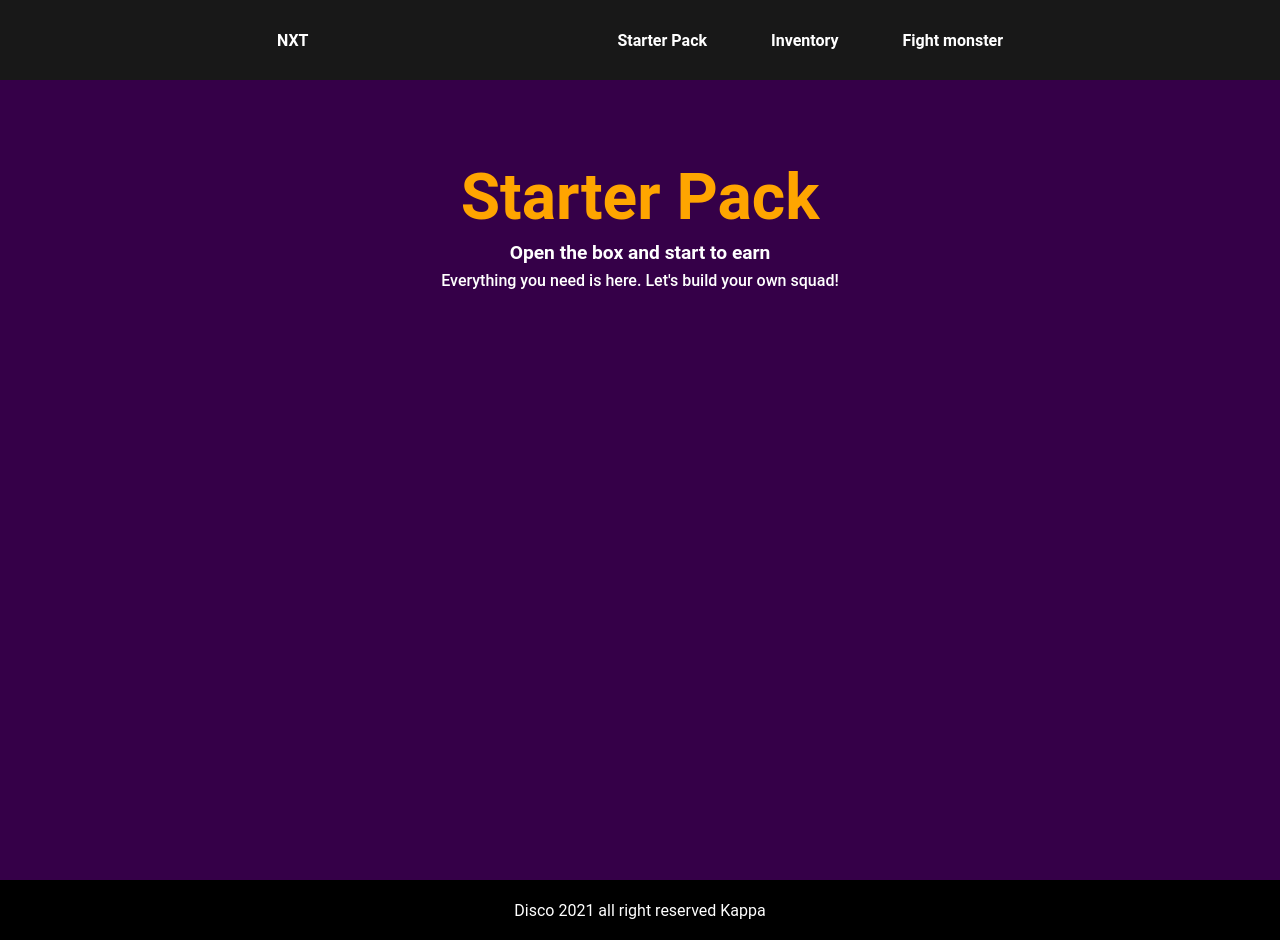
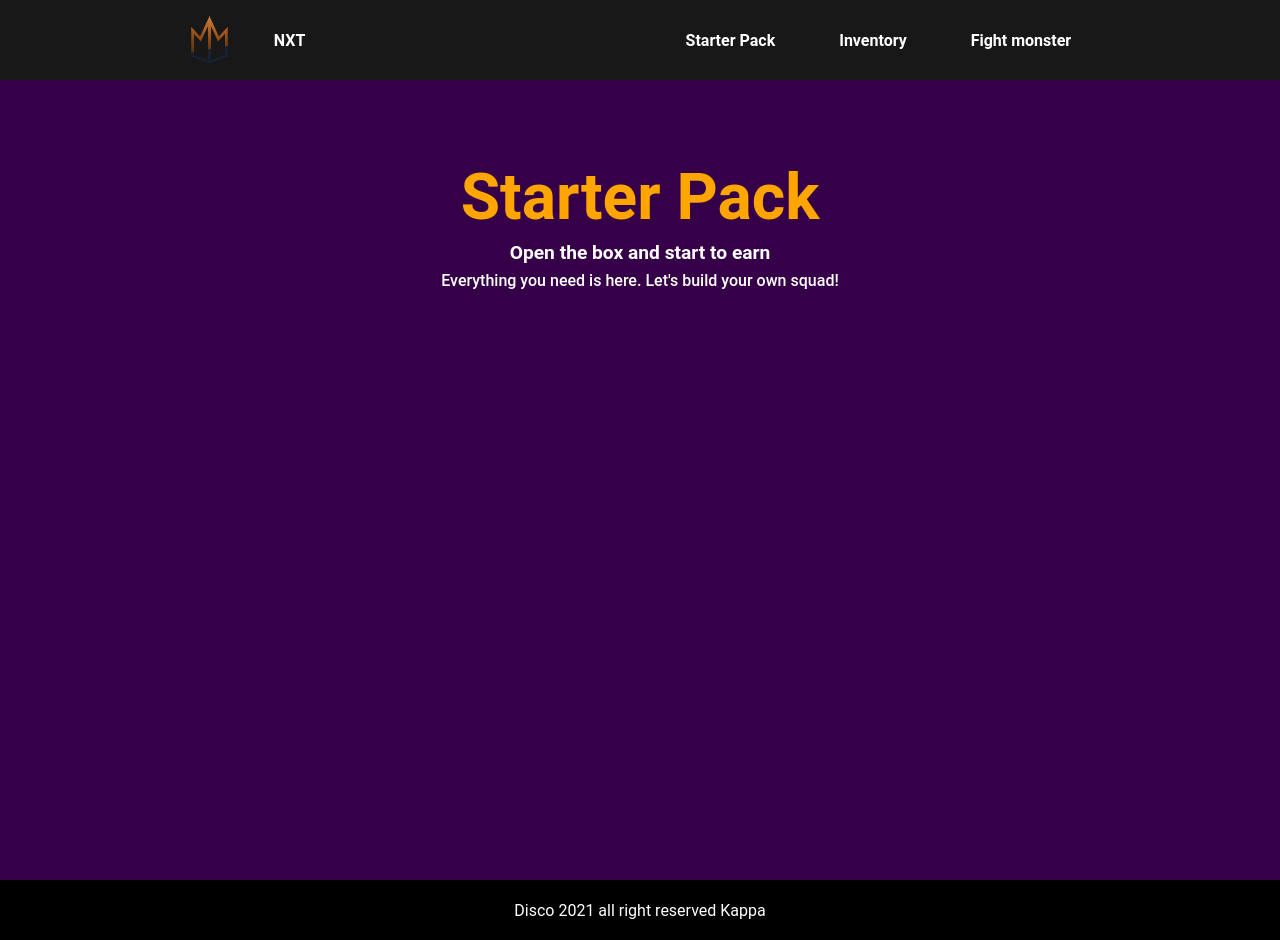
Before and after one commit to swdiscordia/nft-project, a Next.js app: page / in a window 1280 px wide. Built offline with nearby package versions, Linux system fonts and the light colour scheme.

Commit message:
modified navbar

```diff
--- a/components/Navbar.js
+++ b/components/Navbar.js
@@ -1,6 +1,8 @@
 import React from "react";
 import styled from "styled-components";
 import Link from "next/dist/client/link";
+import Image from "next/image";
+import Logo from "../public/logo.png";
 
 const Nav = styled.nav`
   height: 80px;
@@ -17,14 +19,22 @@ const StyledLink = styled.a`
   font-weight: 600;
 `;
 
+const ContainerLogo = styled.div`
+  width: 300px;
+  display: flex;
+  justify-content: flex-start;
+  align-items: center;
+`;
+
 const Navbar = () => {
   return (
     <Nav>
-      <div>
+      <ContainerLogo>
+        <Image src={Logo} width={65} height={60} />
         <StyledLink href="/" passHref>
-          <a>NXT</a>
+          NXT
         </StyledLink>
-      </div>
+      </ContainerLogo>
       <div>
         <Link href="/" passHref>
           <StyledLink>Starter Pack</StyledLink>
```
Also changed, not shown: public/logo.png (added).
